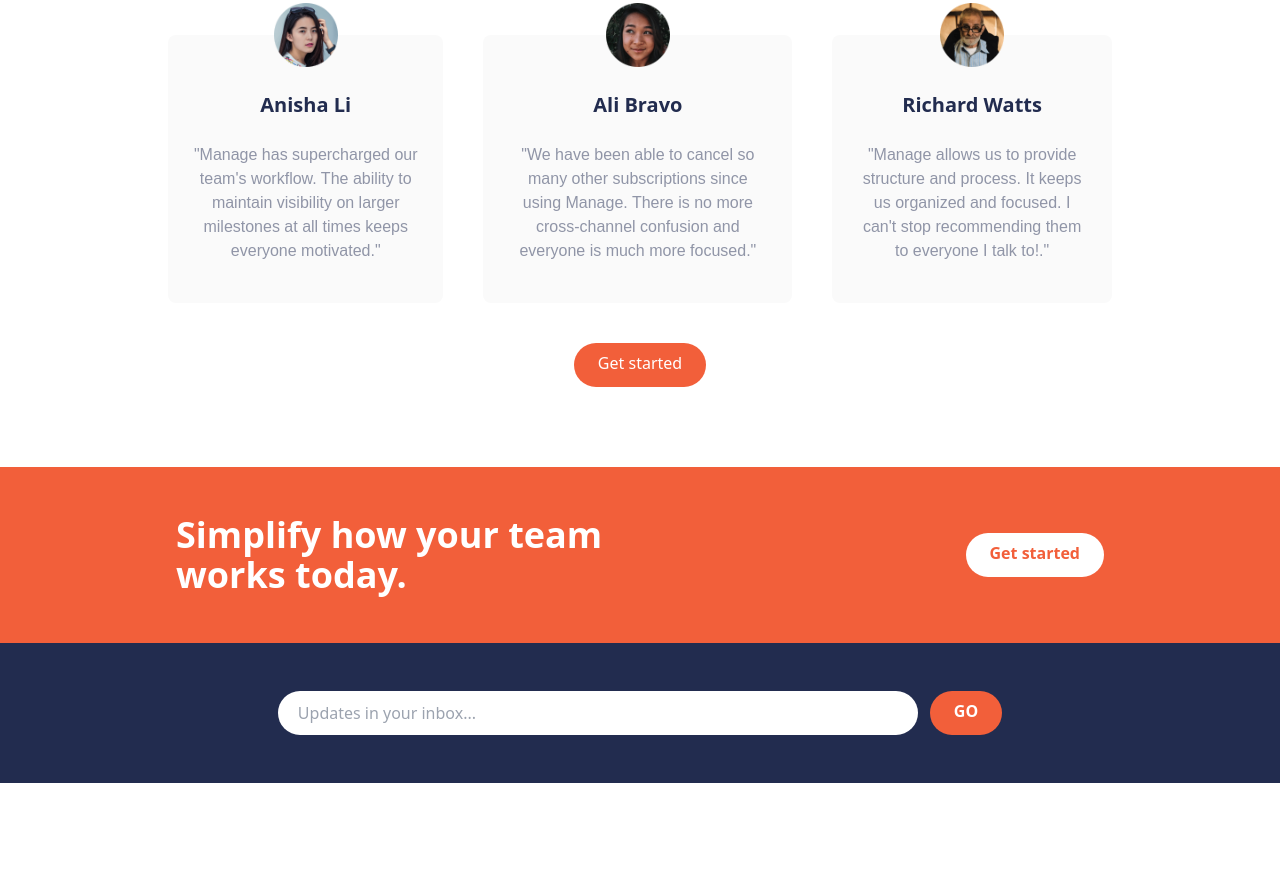
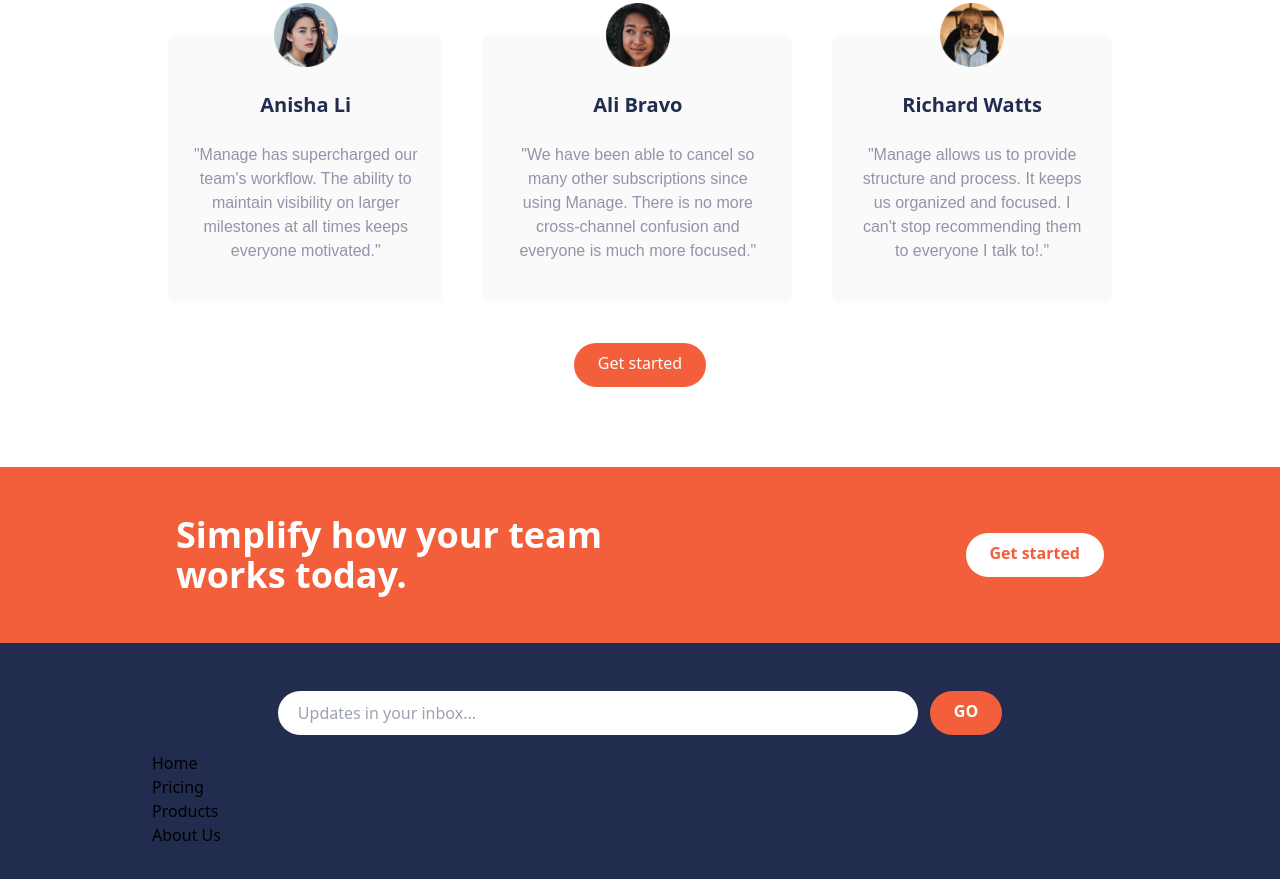
Before and after one commit to luisgcode/tailwindProject, a website: page index.html in a window 1280 px wide. Shown: the part 1357-2236 px from the top of the page. Before the commit the page ends 2140 px from the top, so only its background shows below. Drawn offline with Linux system fonts and the light colour scheme.

Commit message:
footer section

```diff
--- a/index.html
+++ b/index.html
@@ -445,8 +445,15 @@
           </button>
         </div>
         <!-- footer menu -->
-        <!-- social -->
-        <!-- logo -->
+        <div class="container">
+          <ul>
+            <li>Home</li>
+            <li>Pricing</li>
+            <li>Products</li>
+            <li>About Us</li>
+          </ul>
+        </div>
+        <!-- social & logo -->
         <!-- copy -->
       </div>
     </footer>
```
Also changed, not shown: assets/documents/active-states.jpg (deleted), assets/documents/desktop-preview.jpg (deleted), assets/documents/testimonials-slider.jpg (deleted), assets/mobile-navigation.jpg (renamed from assets/documents/mobile-navigation.jpg).
